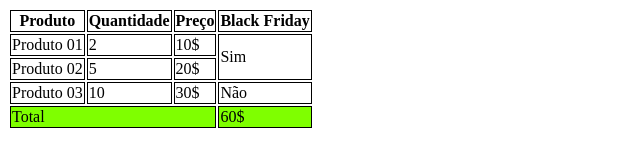
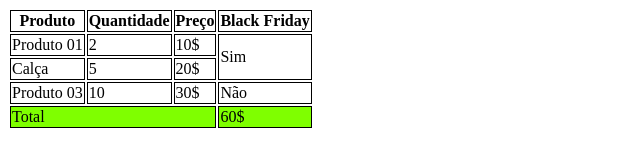
Before and after one commit to vitorinoeduard/aula-tabela, a plain HTML site: page index.html in a window 1280 px wide. Shown: the full height of the page, 0-640 px from the left. Drawn offline with Linux system fonts and the light colour scheme.

Commit message:
Mudança de produto 02 para calça

```diff
--- a/index.html
+++ b/index.html
@@ -38,7 +38,7 @@
                 <td rowspan="2">Sim</td>
             </tr>
             <tr>
-                <td>Produto 02</td>
+                <td>Calça</td>
                 <td>5</td>
                 <td>20$</td>
 
```
